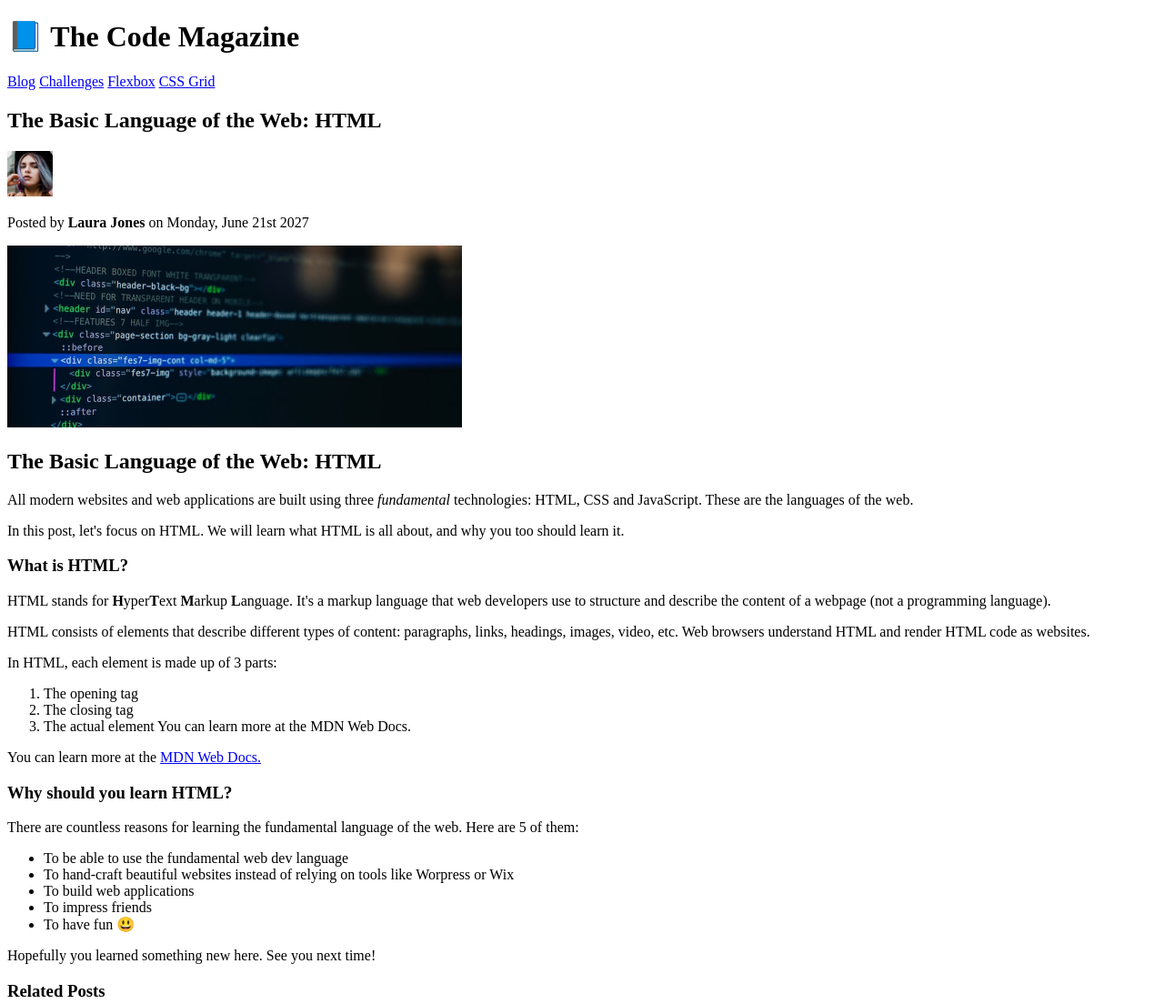
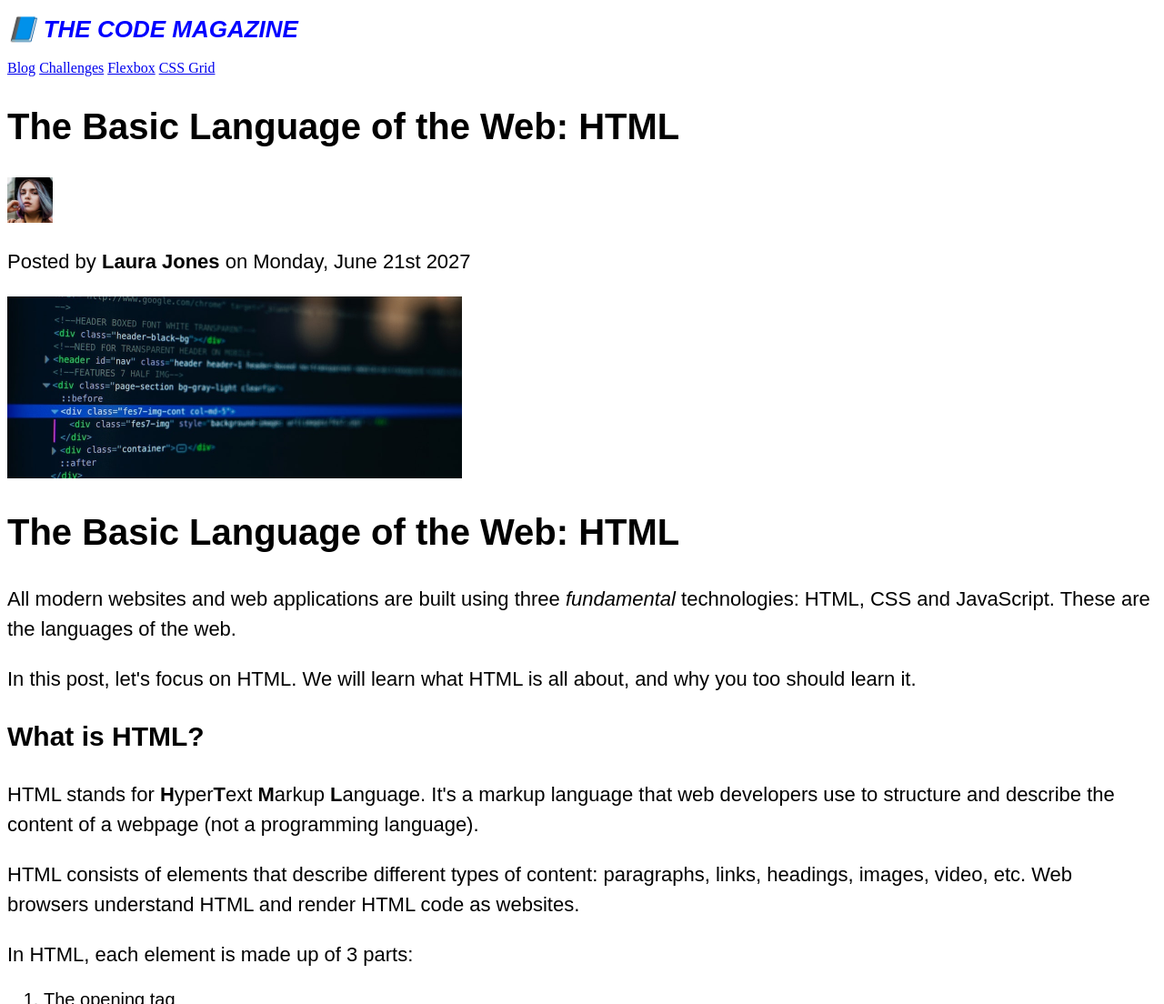
Before and after one commit to hungbui7690/htmlcss_jonas, a plain HTML site: page starter/02-HTML-Fundamentals/index.html in a window 1280 px wide. Shown: the top 1104 px of the page at 91% size. Drawn offline with Linux system fonts and the light colour scheme.

Commit message:
CSS Fundamentals >> Styling Text

```diff
--- a/starter/02-HTML-Fundamentals/index.html
+++ b/starter/02-HTML-Fundamentals/index.html
@@ -5,6 +5,7 @@
     <meta http-equiv="X-UA-Compatible" content="IE=edge" />
     <meta name="viewport" content="width=device-width, initial-scale=1.0" />
     <title>The Basic Language of the Web: HTML</title>
+    <link rel="stylesheet" href="./styles.css" />
   </head>
 
   <body>
@@ -111,7 +112,7 @@
 
     <!-- RELATED POSTS >>> <aside>: secondary information -->
     <aside>
-      <h3>Related Posts</h3>
+      <h4>Related Posts</h4>
 
       <ul>
         <li>
--- /dev/null
+++ b/starter/02-HTML-Fundamentals/styles.css
@@ -0,0 +1,39 @@
+/*
+  h1{}: ALL h1 tags
+
+*/
+h1 {
+  color: blue;
+  font-size: 26px;
+  font-family: sans-serif;
+  text-transform: uppercase;
+  font-style: italic;
+}
+
+h2 {
+  font-size: 40px;
+  font-family: sans-serif;
+}
+
+h3 {
+  font-size: 30px;
+  font-family: sans-serif;
+}
+
+h4 {
+  font-size: 20px;
+  font-family: sans-serif;
+  text-transform: uppercase;
+  text-align: center;
+}
+
+p {
+  font-size: 22px;
+  font-family: sans-serif;
+  line-height: 1.5; /* no unit >> 1.5 * font-size >> default = 1 */
+}
+
+li {
+  font-family: sans-serif;
+  font-size: 20px;
+}
```
